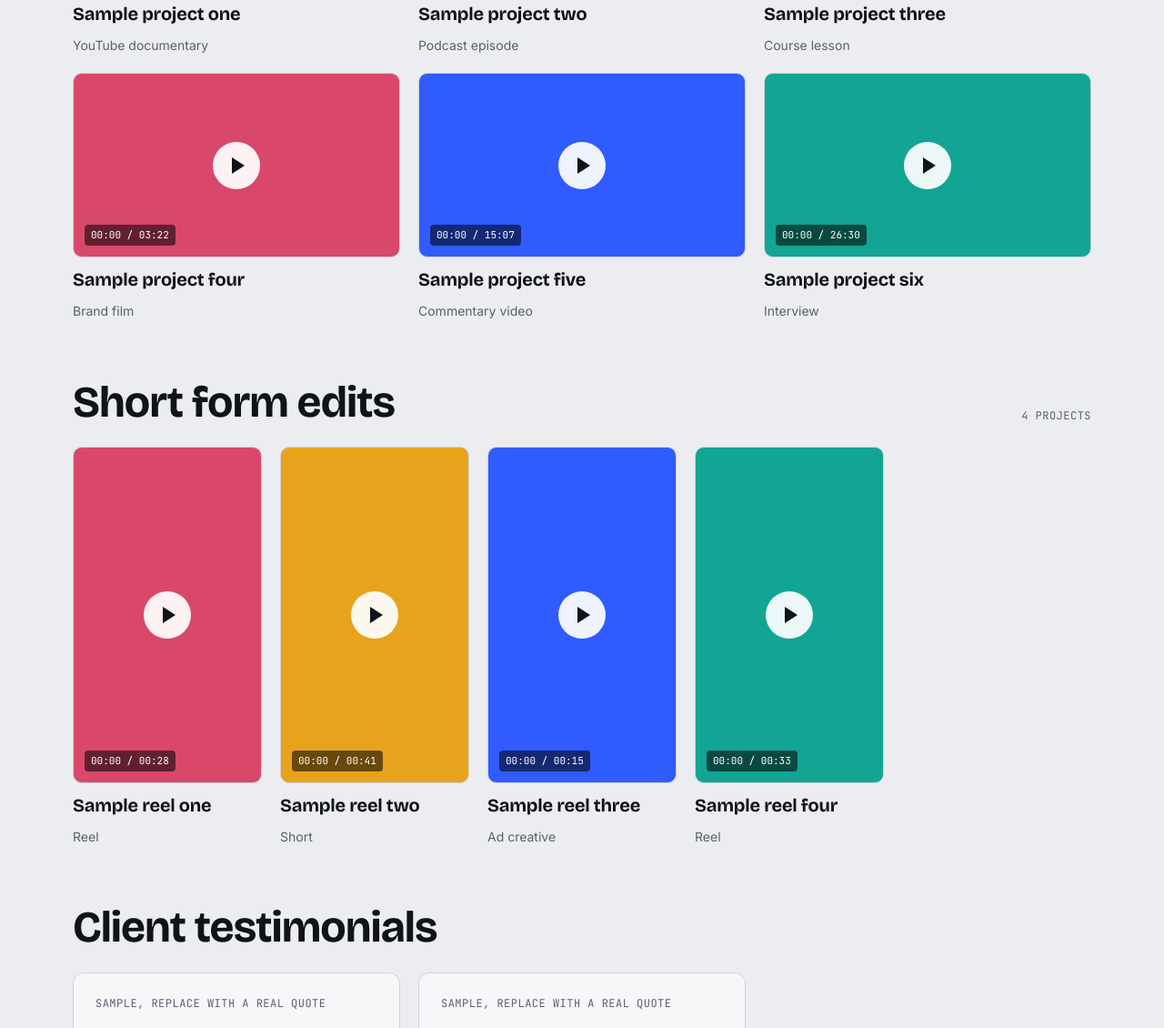
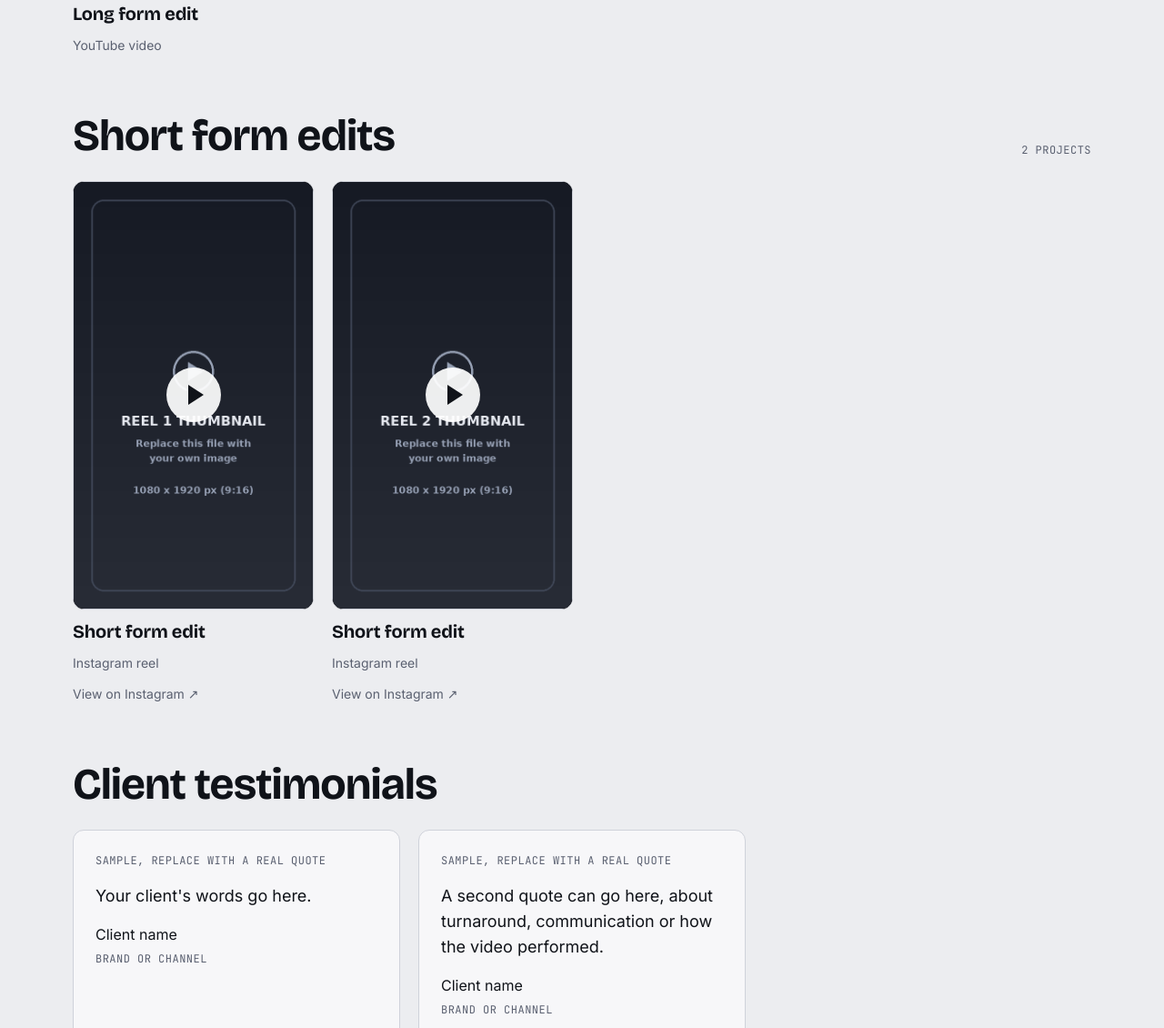
Before and after one commit to Glitch-GM/Vs-Portfolio, a plain HTML site: page index.html in a window 1280 px wide. Shown: the part 1167-2297 px from the top of the page at 91% size. Drawn offline with nearby package versions, Linux system fonts and the light colour scheme.

Commit message:
thumbnail changes

```diff
--- a/css/styles.css
+++ b/css/styles.css
@@ -73,7 +73,22 @@ h2{font-size:clamp(30px,5vw,48px)}
 .tc{position:relative;font-family:var(--mono);font-size:11px;background:rgba(0,0,0,.55);color:#fff;padding:3px 7px;border-radius:4px}
 .work h3{font-size:20px;letter-spacing:-.01em;line-height:1.2}
 .work p{margin:0;color:var(--muted);font-size:14px}
-.shorts{grid-template-columns:repeat(auto-fill,minmax(min(100%,200px),1fr))}
+.embed{position:relative;aspect-ratio:16/9;border-radius:10px;overflow:hidden;border:1px solid var(--line);background:#000}
+.embed iframe{display:block;width:100%;height:100%;border:0}
+.embed-link{display:grid;place-items:center;height:100%;color:#fff;text-decoration:none;font-weight:600}
+.watch{color:var(--muted);font-size:14px;text-decoration:none;width:fit-content}
+.watch:hover{color:var(--fg)}
+/* Instagram reels: a clean 9:16 rectangle that shows only the video.
+   Instagram's player adds a header bar on top and a footer below. The iframe is made taller than the box and
+   shifted up, and the box clips the rest. If a sliver of the header or footer still shows, adjust these two numbers. */
+.ig-embed{--ig-top:56px;--ig-bottom:96px;position:relative;aspect-ratio:9/16;border-radius:12px;overflow:hidden;background:#000;border:1px solid var(--line)}
+.ig-embed iframe{position:absolute;left:0;top:calc(-1 * var(--ig-top));width:100%;height:calc(100% + var(--ig-top) + var(--ig-bottom));border:0;background:#000}
+.ig-facade{position:absolute;inset:0;width:100%;height:100%;padding:0;border:0;background:#000;cursor:pointer;display:block}
+.ig-facade img{width:100%;height:100%;object-fit:cover;display:block}
+.ig-play{position:absolute;left:50%;top:50%;width:60px;height:60px;margin:-30px 0 0 -30px;border-radius:50%;background:rgba(255,255,255,.92);transition:transform .2s}
+.ig-play::after{content:"";position:absolute;left:24px;top:19px;border:11px solid transparent;border-left:17px solid #101319;border-right:0}
+.ig-facade:hover .ig-play{transform:scale(1.08)}
+.shorts{grid-template-columns:repeat(auto-fill,minmax(min(100%,240px),1fr))}
 
 /* logos / quotes */
 .logos{display:flex;flex-wrap:wrap;gap:12px 32px;align-items:center}
--- a/index.html
+++ b/index.html
@@ -4,6 +4,7 @@
 <head>
   <meta charset="utf-8">
   <meta name="viewport" content="width=device-width, initial-scale=1, viewport-fit=cover">
+  <meta name="referrer" content="strict-origin-when-cross-origin">
   <meta name="description"
     content="Gulshan, video editor. Long form and short form edits with story, motion, sound and design.">
   <title>Gulshan | Video Editor</title>
--- a/js/data.js
+++ b/js/data.js
@@ -20,23 +20,29 @@ const SITE = {
   longForm: {
     title: "Long form edits",
     items: [
-      // url = link to the video (YouTube, Drive, Vimeo). runtime shows as the timecode on the tile.
-      { title: "Sample project one", type: "YouTube documentary", runtime: "12:40", url: "https://youtube.com/", color: "c1" },
-      { title: "Sample project two", type: "Podcast episode", runtime: "48:05", url: "https://youtube.com/", color: "c2" },
-      { title: "Sample project three", type: "Course lesson", runtime: "09:18", url: "https://youtube.com/", color: "c3" },
-      { title: "Sample project four", type: "Brand film", runtime: "03:22", url: "https://youtube.com/", color: "c4" },
-      { title: "Sample project five", type: "Commentary video", runtime: "15:07", url: "https://youtube.com/", color: "c1" },
-      { title: "Sample project six", type: "Interview", runtime: "26:30", url: "https://youtube.com/", color: "c2" }
+      // YouTube embed: add youtube: "VIDEO_ID" (the code after /embed/ in the embed link). It plays right on the page.
+      // Custom thumbnail: add thumbnail with the path of your image. Replace the file in png/thumbnails/ with your own 16:9 image (1920x1080).
+      // With a thumbnail, one click opens the video on YouTube. Remove it to play the video right on the page.
+      // Link tile: use url + runtime instead, it opens the video in a new tab.
+      { title: "Long form edit", type: "YouTube video", youtube: "0yVQfdUNDDM", thumbnail: "png/thumbnails/long-1.png" },
+      { title: "Long form edit", type: "YouTube video", youtube: "" },
+      { title: "Long form edit", type: "YouTube video", youtube: "" },
+      { title: "Long form edit", type: "YouTube video", youtube: "" },
+      { title: "Long form edit", type: "YouTube video", youtube: "" },
+      { title: "Long form edit", type: "YouTube video", youtube: "" }
     ]
   },
 
   shortForm: {
     title: "Short form edits",
     items: [
-      { title: "Sample reel one", type: "Reel", runtime: "00:28", url: "https://instagram.com/", color: "c4" },
-      { title: "Sample reel two", type: "Short", runtime: "00:41", url: "https://youtube.com/", color: "c3" },
-      { title: "Sample reel three", type: "Ad creative", runtime: "00:15", url: "https://instagram.com/", color: "c1" },
-      { title: "Sample reel four", type: "Reel", runtime: "00:33", url: "https://instagram.com/", color: "c2" }
+      // Instagram embed: add instagram: "REEL_ID" or paste the full reel link. Empty slots stay hidden.
+      // Custom thumbnail: add thumbnail with the path of your image. Replace the file in png/thumbnails/ with your own 9:16 image (1080x1920).
+      // Remove the thumbnail part to show the Instagram player directly.
+      { title: "Short form edit", type: "Instagram reel", instagram: "DNdOHaANIpt", thumbnail: "png/thumbnails/reel-1.png" },
+      { title: "Short form edit", type: "Instagram reel", instagram: "https://www.instagram.com/reel/C1ZyLYjP0Ey/", thumbnail: "png/thumbnails/reel-2.png" },
+      { title: "Short form edit", type: "Instagram reel", instagram: "" },
+      { title: "Short form edit", type: "Instagram reel", instagram: "" }
     ]
   },
 
--- a/js/main.js
+++ b/js/main.js
@@ -33,10 +33,78 @@ if (SITE.clients.length) {
   SITE.clients.forEach(c => $("clientList").append(el("span", "", c)));
 }
 
+// Accepts a reel ID ("DNdOHaANIpt") or a full Instagram link and returns the embed path ("reel/DNdOHaANIpt").
+function igPath(v) {
+  v = String(v || "").trim();
+  const m = v.match(/instagram\.com\/(reel|reels|p|tv)\/([\w-]+)/i);
+  if (m) return (m[1].toLowerCase() === "reels" ? "reel" : m[1].toLowerCase()) + "/" + m[2];
+  return /^[\w-]{5,30}$/.test(v) ? "reel/" + v : "";
+}
+
 function tiles(group, gridId, titleId, countId, vertical) {
   $(titleId).textContent = group.title;
-  $(countId).textContent = group.items.length + (group.items.length === 1 ? " project" : " projects");
-  group.items.forEach(it => {
+  const items = group.items.filter(it => it.youtube || it.instagram || it.url);   // empty slots stay hidden until filled
+  $(countId).textContent = items.length + (items.length === 1 ? " project" : " projects");
+  items.forEach(it => {
+    if (it.instagram && igPath(it.instagram)) {
+      const path = igPath(it.instagram);
+      const w = el("div", "work");
+      const box = el("div", "ig-embed");
+      const mount = () => {
+        box.textContent = "";
+        const f = document.createElement("iframe");
+        f.src = "https://www.instagram.com/" + path + "/embed";
+        f.title = it.title;
+        f.setAttribute("scrolling", "no");
+        f.allow = "encrypted-media; picture-in-picture; clipboard-write";
+        f.allowFullscreen = true;
+        box.append(f);
+      };
+      if (it.thumbnail) {
+        // Custom thumbnail: one click opens the reel on Instagram in a new tab.
+        const b = el("a", "ig-facade"); b.href = "https://www.instagram.com/" + path + "/"; b.target = "_blank"; b.rel = "noopener"; b.setAttribute("aria-label", "Watch " + it.title + " on Instagram");
+        const img = el("img"); img.src = it.thumbnail; img.alt = ""; img.loading = "lazy";
+        img.onerror = mount;   // thumbnail file missing: fall back to the Instagram player
+        b.append(img, el("span", "ig-play"));
+        box.append(b);
+      } else {
+        mount();
+      }
+      const vl = el("a", "watch", "View on Instagram ↗"); vl.href = "https://www.instagram.com/" + path + "/"; vl.target = "_blank"; vl.rel = "noopener";
+      w.append(box, el("h3", "", it.title), el("p", "", it.type), vl);
+      $(gridId).append(w);
+      return;
+    }
+    if (it.youtube && /^[\w-]{11}$/.test(it.youtube)) {
+      const w = el("div", "work");
+      const box = el("div", "embed");
+      const watchUrl = "https://www.youtube.com/watch?v=" + it.youtube;
+      const onFile = location.protocol === "file:";
+      if (it.thumbnail) {
+        // Custom thumbnail: one click opens the video on YouTube in a new tab.
+        const b = el("a", "ig-facade"); b.href = watchUrl; b.target = "_blank"; b.rel = "noopener"; b.setAttribute("aria-label", "Watch " + it.title + " on YouTube");
+        const img = el("img"); img.src = it.thumbnail; img.alt = ""; img.loading = "lazy";
+        b.append(img, el("span", "ig-play"));
+        box.append(b);
+      } else if (onFile) {
+        // YouTube will not play inside a page opened straight from a computer (error 153), so link out instead.
+        const l = el("a", "embed-link", "Watch on YouTube"); l.href = watchUrl; l.target = "_blank"; l.rel = "noopener";
+        box.append(l);
+      } else {
+        const f = document.createElement("iframe");
+        f.src = "https://www.youtube.com/embed/" + it.youtube + "?iv_load_policy=3&rel=0&modestbranding=1&playsinline=1";
+        f.title = it.title;
+        f.loading = "lazy";
+        f.allow = "accelerometer; autoplay; clipboard-write; encrypted-media; gyroscope; picture-in-picture; web-share";
+        f.referrerPolicy = "strict-origin-when-cross-origin";
+        f.allowFullscreen = true;
+        box.append(f);
+      }
+      w.append(box, el("h3", "", it.title), el("p", "", it.type));
+      if (!onFile && !it.thumbnail) { const wl = el("a", "watch", "Watch on YouTube \u2197"); wl.href = watchUrl; wl.target = "_blank"; wl.rel = "noopener"; w.append(wl); }
+      $(gridId).append(w);
+      return;
+    }
     const a = el("a", "work"); a.href = safeUrl(it.url); a.target = "_blank"; a.rel = "noopener";
     const t = el("div", "thumb" + (vertical ? " v" : "")); t.style.background = `var(--${it.color === "c1" ? "clip1" : it.color === "c2" ? "clip2" : it.color === "c3" ? "clip3" : "clip4"})`;
     const p = el("div", "play"); p.append(el("i"));
```
Also changed, not shown: png/thumbnails/long-1.png (added), png/thumbnails/reel-1.png (added), png/thumbnails/reel-2.png (added), 1 other file.
